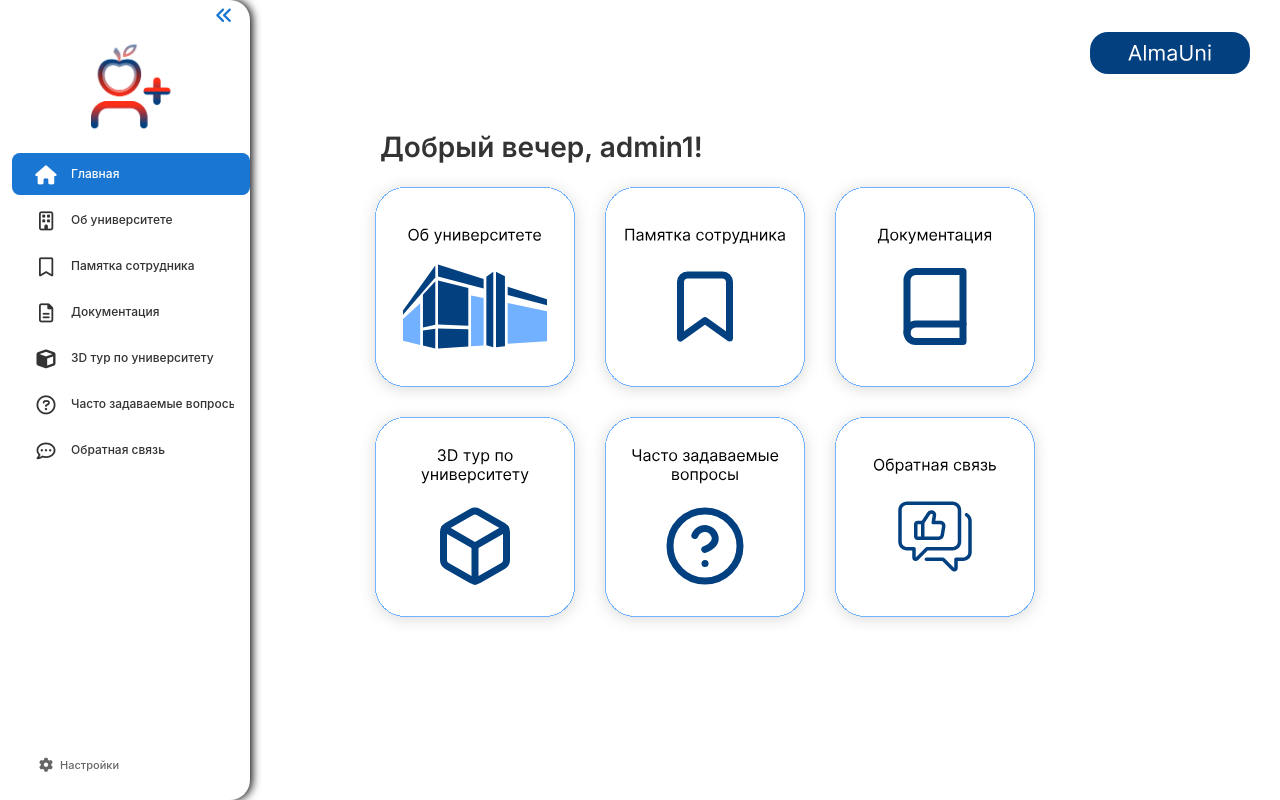
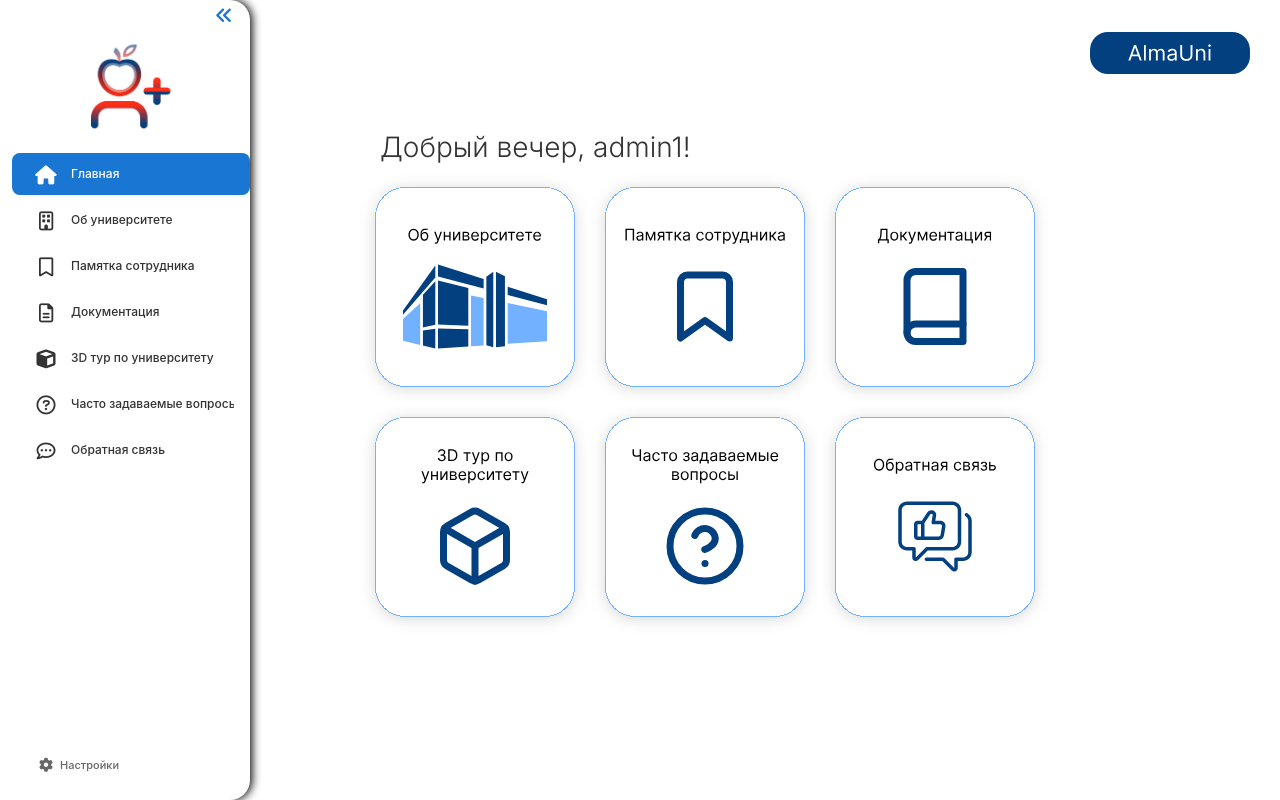
Before and after one commit to timasesh/almau-adaptation, a Django app: page /dashboard/ in a window 1280 px wide. Run offline with Django 5.2, Linux system fonts and the light colour scheme; a user stored in the database is signed in; data that the repository does not hold is empty.

Commit message:
Dashboard: make greeting text thinner (Inter 300)

```diff
--- a/main/templates/main/dashboard.html
+++ b/main/templates/main/dashboard.html
@@ -8,9 +8,9 @@
 {% block extra_css %}
 <link rel="preconnect" href="https://fonts.googleapis.com">
 <link rel="preconnect" href="https://fonts.gstatic.com" crossorigin>
-<link href="https://fonts.googleapis.com/css2?family=Inter:wght@400;500;600;700&display=swap" rel="stylesheet">
+<link href="https://fonts.googleapis.com/css2?family=Inter:wght@300;400;500;600;700&display=swap" rel="stylesheet">
 <style>
-    .greeting h1 { font-family: 'Inter', system-ui, -apple-system, Segoe UI, Roboto, Arial, sans-serif; }
+    .greeting h1 { font-family: 'Inter', system-ui, -apple-system, Segoe UI, Roboto, Arial, sans-serif; font-weight: 300; }
 </style>
 {% endblock %}
 
```
